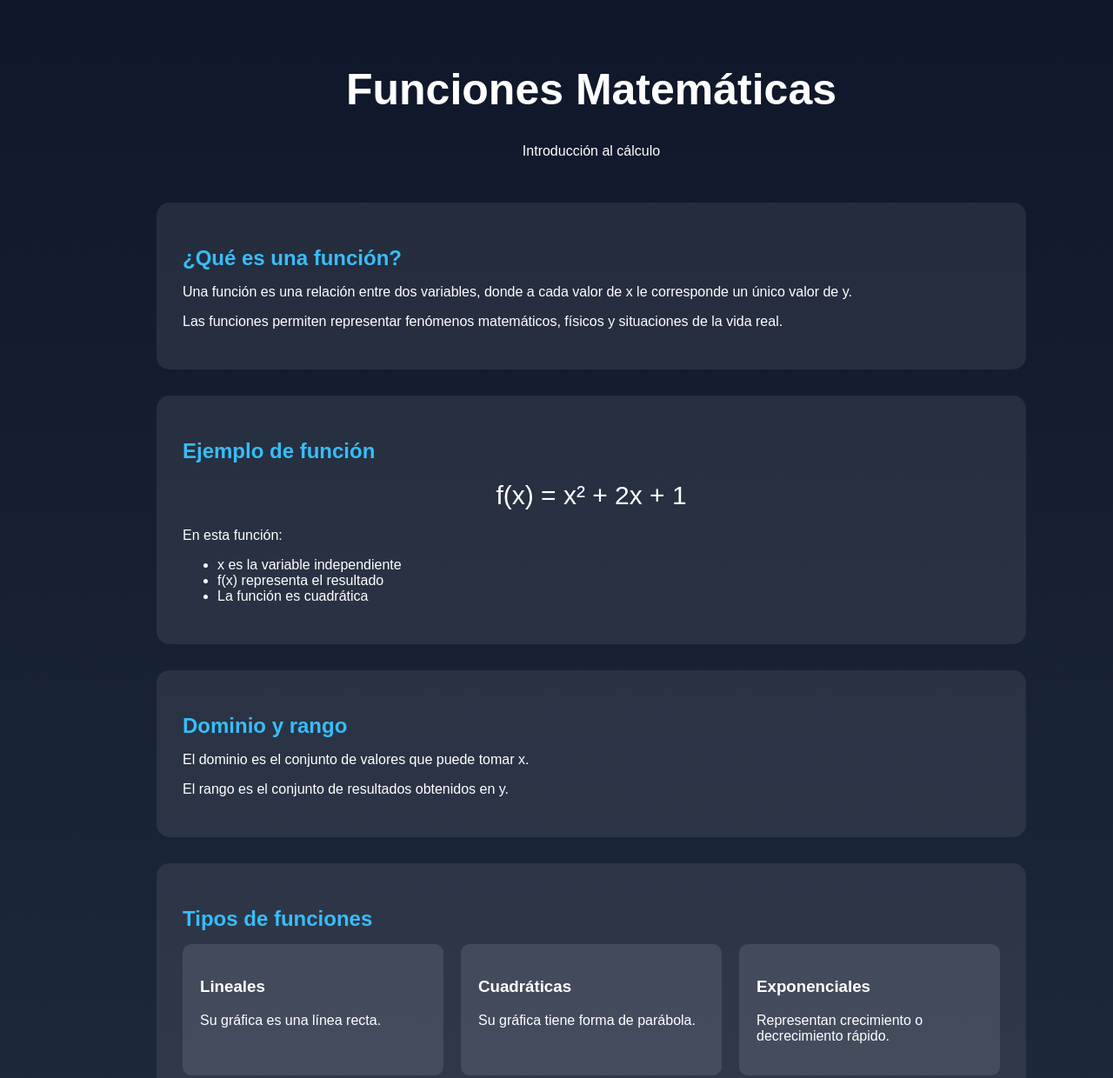
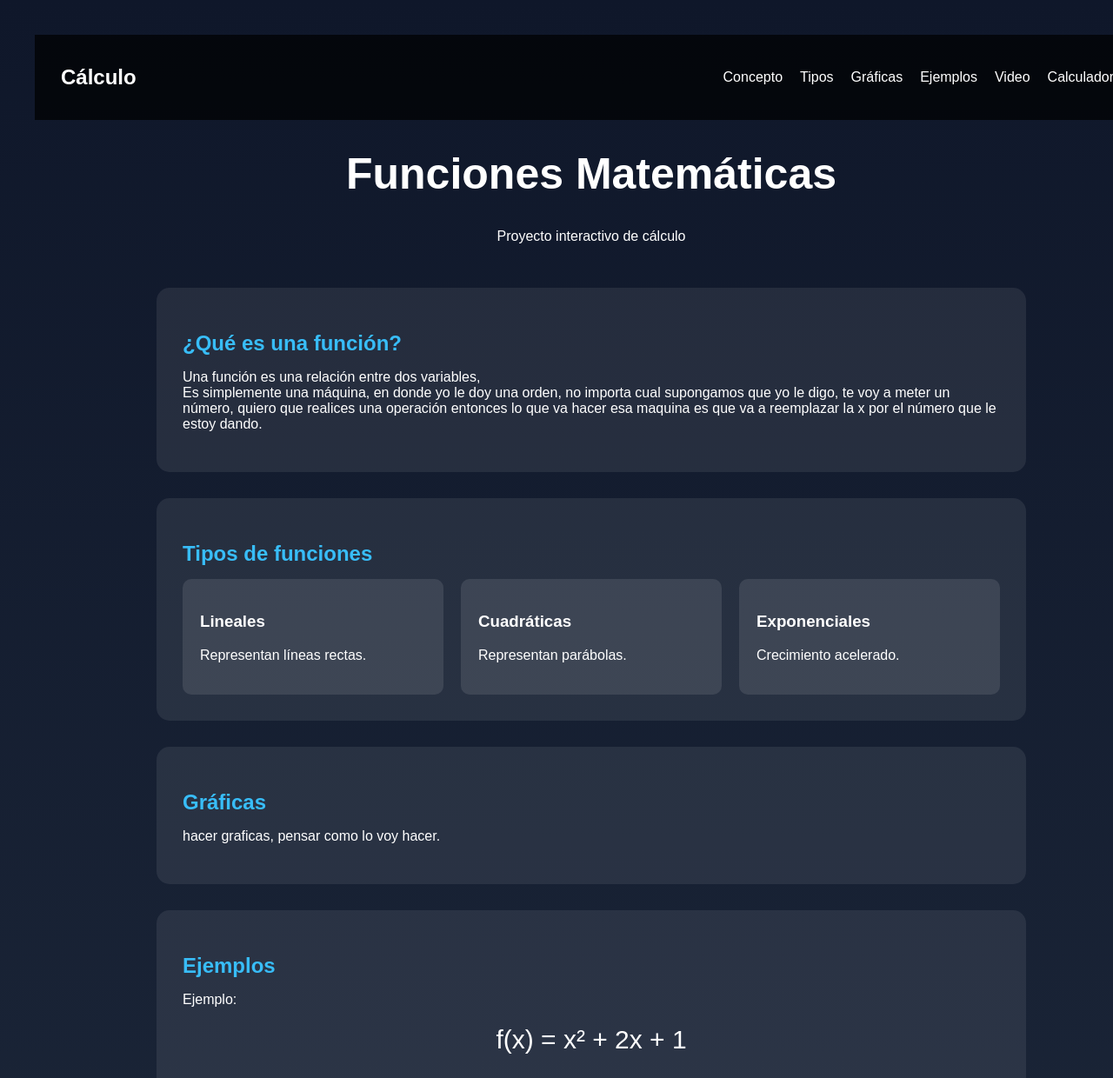
Before and after one commit to bbarriosc-create/Pagina-C-lculo, a plain HTML site: page funciones.html in a window 1280 px wide. Shown: the top 1240 px of the page at 87% size. Drawn offline with Linux system fonts and the light colour scheme.

Commit message:
Add files via upload

```diff
--- a/funciones.html
+++ b/funciones.html
@@ -1,8 +1,11 @@
 <!DOCTYPE html>
-<html lang="es-gt">
+<html lang="es">
+
 <head>
     <meta charset="UTF-8">
+
     <meta name="viewport" content="width=device-width, initial-scale=1.0">
+
     <title>Funciones Matemáticas</title>
 
     <link rel="stylesheet" href="style.css">
@@ -10,81 +13,153 @@
 
 <body class="pagina-funciones">
 
+    <!-- MENU -->
+
+    <nav class="menu">
+
+        <h1 class="logo">Cálculo</h1>
+
+        <ul>
+
+            <li><a href="#concepto">Concepto</a></li>
+
+            <li><a href="#tipos">Tipos</a></li>
+
+            <li><a href="#graficas">Gráficas</a></li>
+
+            <li><a href="#ejemplos">Ejemplos</a></li>
+
+            <li><a href="#video">Video</a></li>
+
+            <li><a href="#calculadora">Calculadora</a></li>
+
+        </ul>
+
+    </nav>
+
+    <!-- ENCABEZADO -->
+
     <header class="encabezado">
+
         <h1>Funciones Matemáticas</h1>
-        <p>Introducción al cálculo</p>
+
+        <p>
+            Proyecto interactivo de cálculo
+        </p>
+
     </header>
+
+    <!-- CONTENIDO -->
 
     <main class="contenido">
 
-        <section class="seccion">
+        <!-- CONCEPTO -->
+
+        <section class="seccion" id="concepto">
+
             <h2>¿Qué es una función?</h2>
 
             <p>
-                Una función es una relación entre dos variables,
-                donde a cada valor de x le corresponde un único valor de y.
+                Una función es una relación entre dos variables, <br>
+                Es simplemente una máquina, en donde yo le doy una orden, no importa cual
+                supongamos que yo le digo, te voy a meter un número, quiero que realices una operación
+                entonces lo que va hacer esa maquina es que va a reemplazar la x por el número que le estoy dando.
+
             </p>
 
-            <p>
-                Las funciones permiten representar fenómenos matemáticos,
-                físicos y situaciones de la vida real.
-            </p>
         </section>
 
-        <section class="seccion">
-            <h2>Ejemplo de función</h2>
+        <!-- TIPOS -->
 
-            <p class="formula">
-                f(x) = x² + 2x + 1
-            </p>
+        <section class="seccion" id="tipos">
 
-            <p>
-                En esta función:
-            </p>
-
-            <ul>
-                <li>x es la variable independiente</li>
-                <li>f(x) representa el resultado</li>
-                <li>La función es cuadrática</li>
-            </ul>
-        </section>
-
-        <section class="seccion">
-            <h2>Dominio y rango</h2>
-
-            <p>
-                El dominio es el conjunto de valores que puede tomar x.
-            </p>
-
-            <p>
-                El rango es el conjunto de resultados obtenidos en y.
-            </p>
-        </section>
-
-        <section class="seccion">
             <h2>Tipos de funciones</h2>
 
             <div class="tarjetas">
 
                 <div class="tarjeta">
                     <h3>Lineales</h3>
-                    <p>Su gráfica es una línea recta.</p>
+                    <p>Representan líneas rectas.</p>
                 </div>
 
                 <div class="tarjeta">
                     <h3>Cuadráticas</h3>
-                    <p>Su gráfica tiene forma de parábola.</p>
+                    <p>Representan parábolas.</p>
                 </div>
 
                 <div class="tarjeta">
                     <h3>Exponenciales</h3>
-                    <p>Representan crecimiento o decrecimiento rápido.</p>
+                    <p>Crecimiento acelerado.</p>
                 </div>
 
             </div>
+
+        </section>
+
+        <!-- GRAFICAS -->
+
+        <section class="seccion" id="graficas">
+
+            <h2>Gráficas</h2>
+
+            <p>
+                hacer graficas, pensar como lo voy hacer.
+            </p>
+
+        </section>
+
+        <!-- EJEMPLOS -->
+
+        <section class="seccion" id="ejemplos">
+
+            <h2>Ejemplos</h2>
+
+            <p>
+                Ejemplo:
+            </p>
+
+            <p class="formula">
+                f(x) = x² + 2x + 1
+            </p>
+
+        </section>
+
+        <!-- VIDEO -->
+
+        <section class="seccion" id="video">
+
+            <h2>Video Explicativo</h2>
+
+            <p>
+                Videos: recordatorio 3 videos minimo de 3 minutos
+            </p>
+
+        </section>
+
+        <!-- CALCULADORA -->
+
+        <section class="seccion" id="calculadora">
+
+            <h2>Calculadora</h2>
+
+            <p>
+                Calculadora?????
+            </p>
+
         </section>
 
     </main>
 
+    <!-- FOOTER -->
+
+    <footer class="footer">
+
+        <p>
+            Proyecto Final de Cálculo - Daniel Barrios
+        </p>
+
+    </footer>
+
 </body>
+
 </html>
--- a/style.css
+++ b/style.css
@@ -95,3 +95,50 @@ body{
     padding: 20px;
     border-radius: 10px;
 }
+.menu{
+    background-color: rgba(0,0,0,0.7);
+
+    padding: 15px 30px;
+
+    display: flex;
+
+    justify-content: space-between;
+
+    align-items: center;
+
+    position: sticky;
+
+    top: 0;
+}
+
+.logo{
+    color: white;
+}
+
+.menu ul{
+    list-style: none;
+
+    display: flex;
+
+    gap: 20px;
+}
+
+.menu a{
+    color: white;
+
+    text-decoration: none;
+
+    transition: 0.3s;
+}
+
+.menu a:hover{
+    color: #38BDF8;
+}
+
+.footer{
+    text-align: center;
+
+    padding: 30px;
+
+    color: white;
+}
```
Also changed, not shown: index.html (+1 -0 lines), calculo2.jpg (added).
